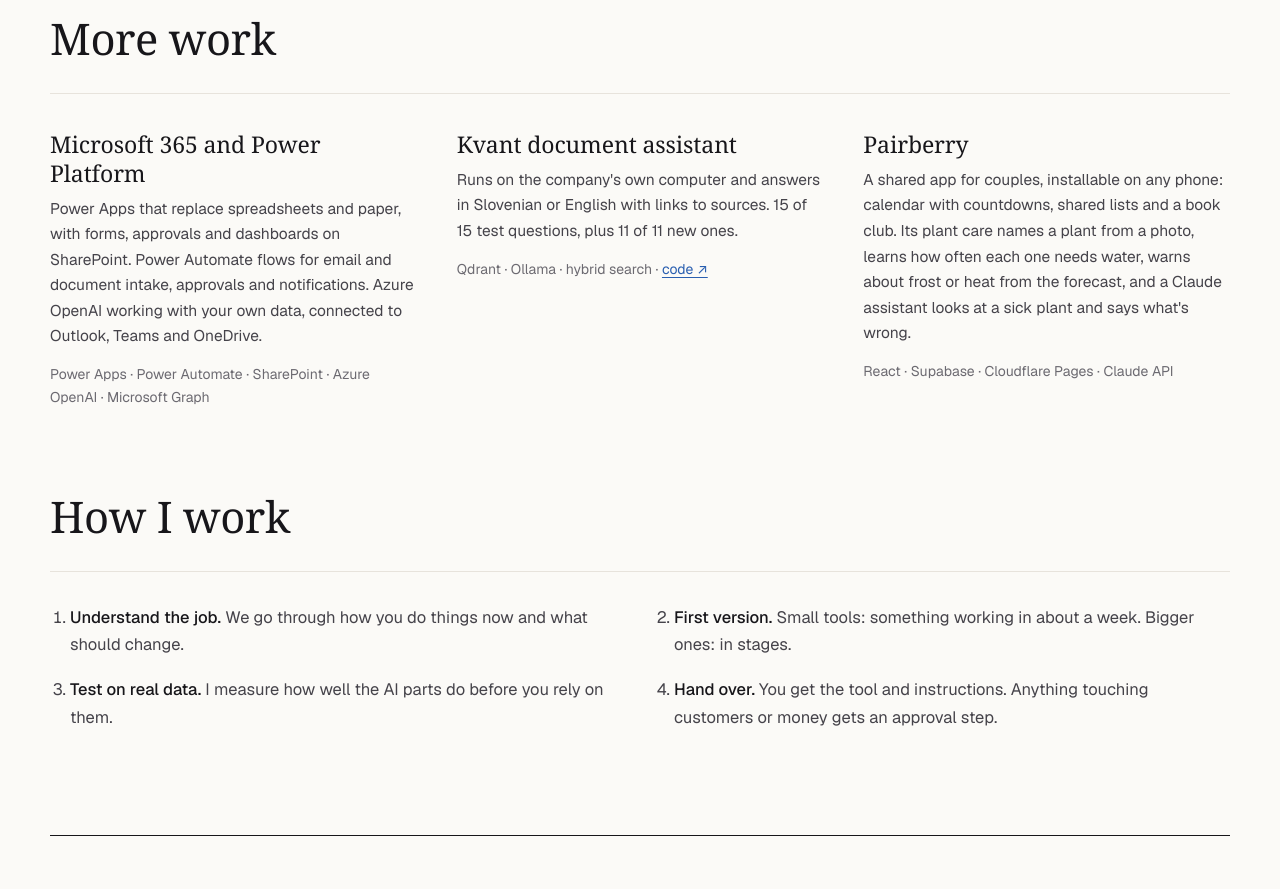
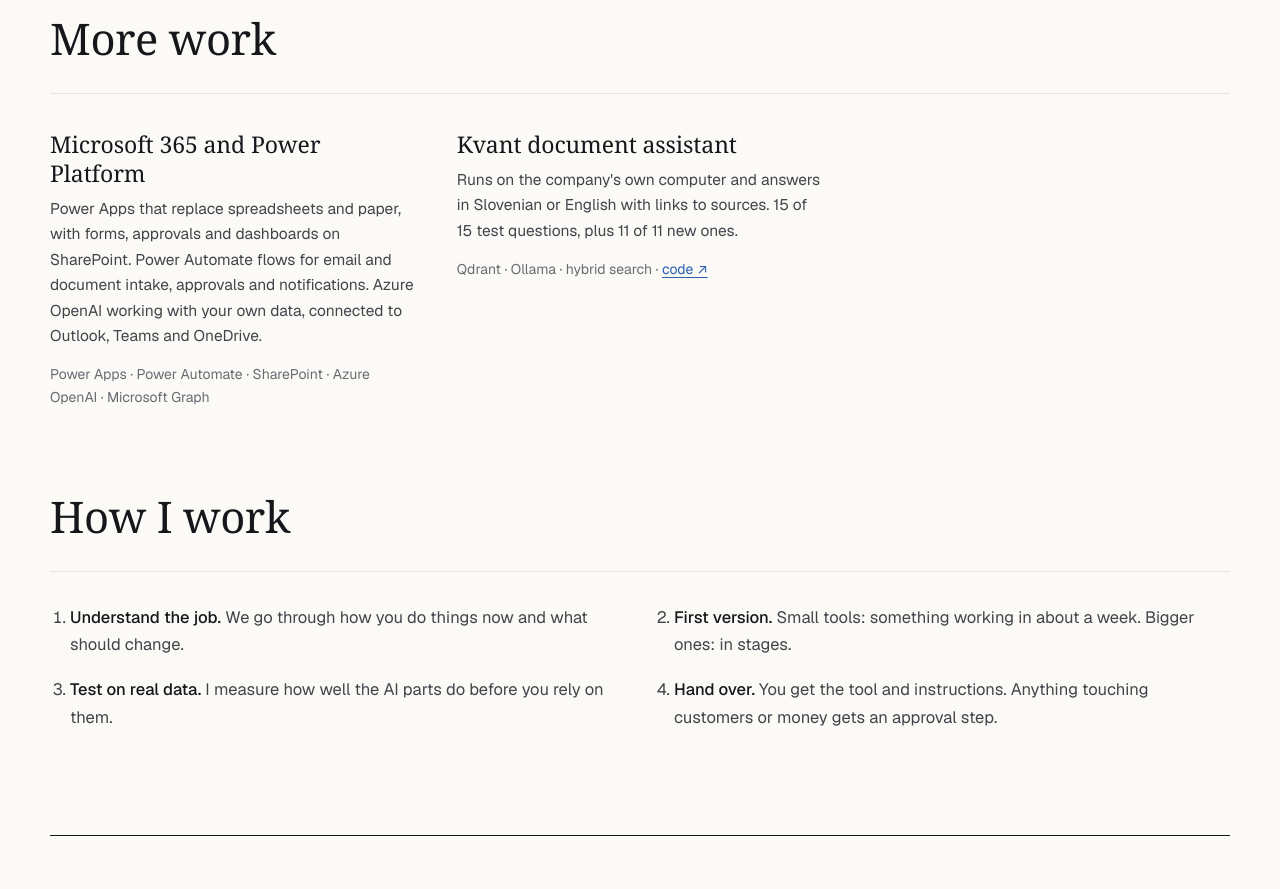
Before and after one commit to cesicobrad/cesicobrad.github.io, a plain HTML site: page index.html in a window 1280 px wide. Shown: the part 3460-4349 px from the top of the page. Drawn offline with nearby package versions, Linux system fonts and the light colour scheme; a web font is replaced by a local one.

Commit message:
Remove the Pairberry card
Co-Authored-By: Claude Opus 5.5 <noreply@anthropic.com>

```diff
--- a/index.html
+++ b/index.html
@@ -152,7 +152,6 @@
   <div class="list">
     <article id="microsoft"><h3>Microsoft 365 and Power Platform</h3><p>Power Apps that replace spreadsheets and paper, with forms, approvals and dashboards on SharePoint. Power Automate flows for email and document intake, approvals and notifications. Azure OpenAI working with your own data, connected to Outlook, Teams and OneDrive.</p><p class="stack">Power Apps · Power Automate · SharePoint · Azure OpenAI · Microsoft Graph</p></article>
     <article id="kvant"><h3>Kvant document assistant</h3><p>Runs on the company's own computer and answers in Slovenian or English with links to sources. 15 of 15 test questions, plus 11 of 11 new ones.</p><p class="stack">Qdrant · Ollama · hybrid search · <a href="https://github.com/cesicobrad/kvant-assistant">code ↗</a></p></article>
-    <article id="pairberry"><h3>Pairberry</h3><p>A shared app for couples, installable on any phone: calendar with countdowns, shared lists and a book club. Its plant care names a plant from a photo, learns how often each one needs water, warns about frost or heat from the forecast, and a Claude assistant looks at a sick plant and says what's wrong.</p><p class="stack">React · Supabase · Cloudflare Pages · Claude API</p></article>
   </div>
 </section>
 
```
